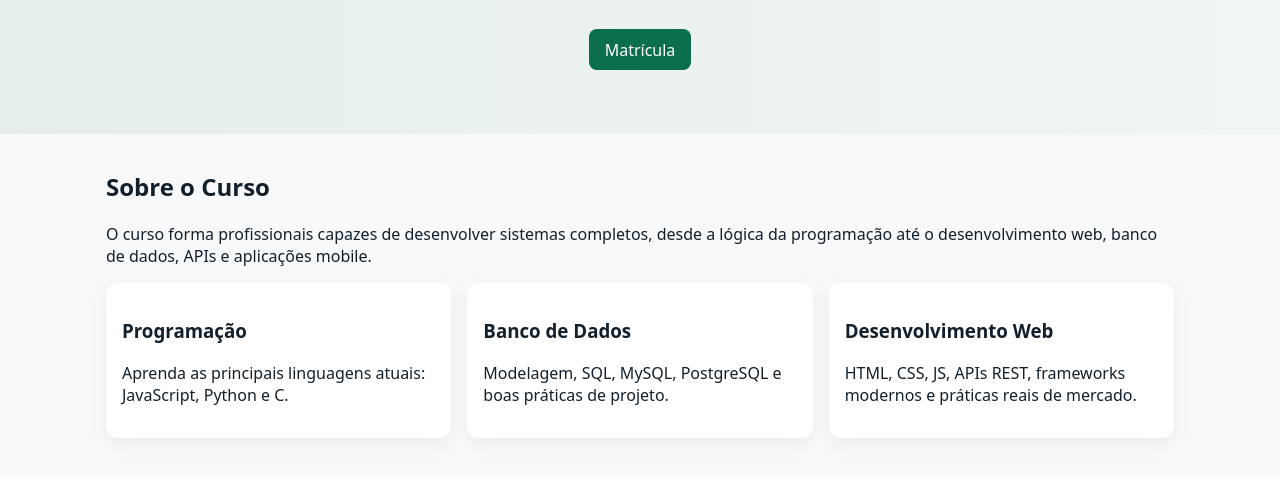
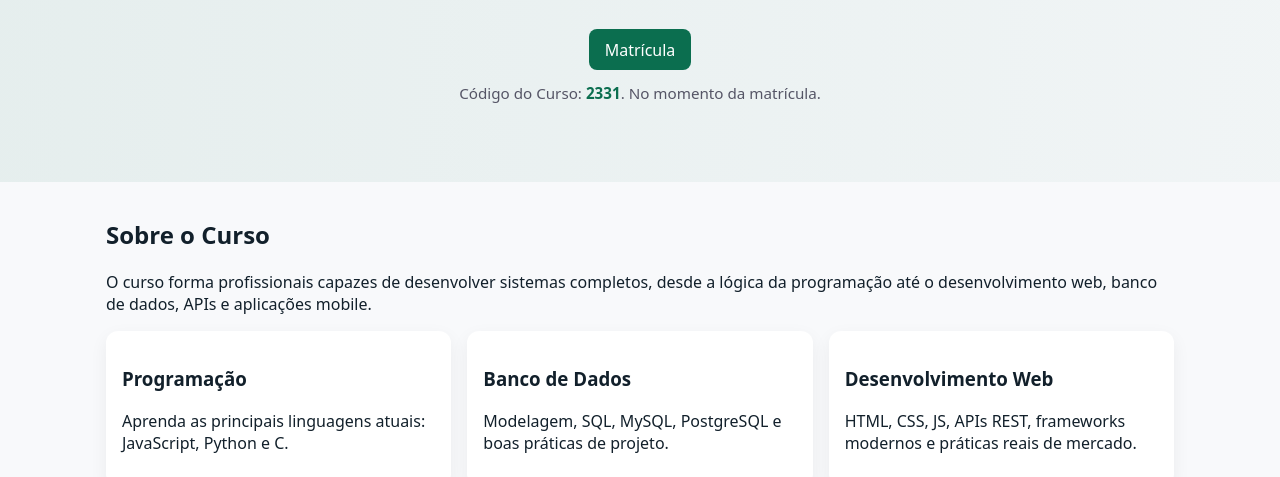
Before and after one commit to andrehfrancois-cmyk/tec-ceppat, a plain HTML site: page index.html in a window 1280 px wide. Shown: the part 351-828 px from the top of the page. Drawn offline with Linux system fonts and the light colour scheme.

Commit message:
Add files via upload

```diff
--- a/index.html
+++ b/index.html
@@ -44,9 +44,17 @@
   <!-- HERO -->
 <section id="inicio" class="hero">
   <div class="container hero-inner">
+
     <h1>Curso Técnico Integrado em Desenvolvimento de Sistemas</h1>
     <p>Aprenda programação, banco de dados, web, mobile e prepare-se para o mercado de TI.</p>
-      <a href="https://www.areadoaluno.seed.pr.gov.br/" class="btn">Matrícula</a>
+
+    <a href="https://www.areadoaluno.seed.pr.gov.br/" class="btn">
+      Matrícula
+    </a>
+
+    <!-- MENSAGEM NOVA AQUI -->
+    <p class="hero-code">Código do Curso: <strong>2331</strong>. No momento da matrícula.</p>
+
   </div>
 </section>
 
--- a/style.css
+++ b/style.css
@@ -316,3 +316,14 @@ input, select {
   width: 100%;
   text-align: center;
 }
+
+
+.hero-code {
+  margin-top: 0.8rem;
+  font-size: 0.95rem;
+  color: var(--muted);
+}
+
+.hero-code strong {
+  color: var(--accent);
+}
```
Lines whose indentation alone changed are shown as unchanged.
